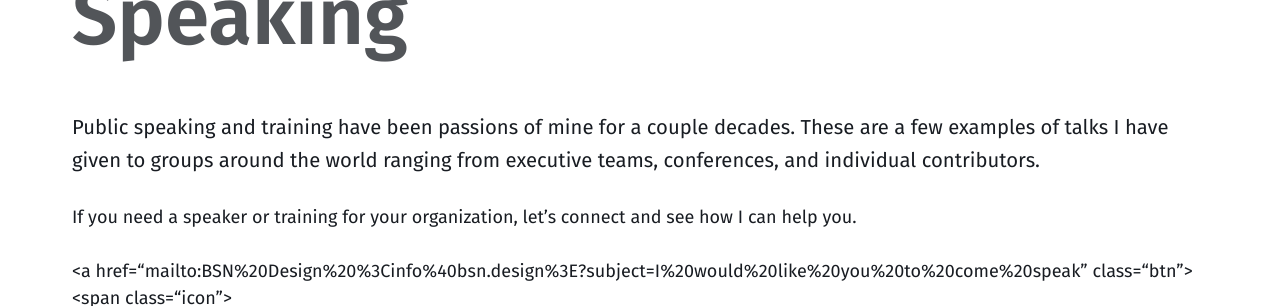
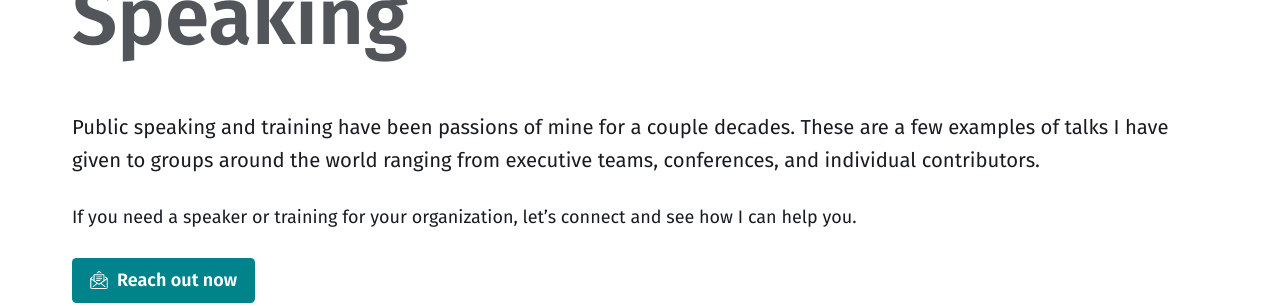
Before and after one commit to bsn-design/bsn-design.github.io, a Jekyll site: the page built from speaking.md, in a window 1280 px wide and 1400 px high, scrolled down 192 px, cut to the strip 0-306 px from the top of the window. Built offline with Jekyll 4.4.1, drawn with Linux system fonts in a browser that asks for light colours; some of the changed text lies outside the part shown.

Commit message:
Fix syntax

```diff
--- a/speaking.md
+++ b/speaking.md
@@ -13,4 +13,4 @@ Public speaking and training have been passions of mine for a couple decades. Th
 
 If you need a speaker or training for your organization, let’s connect and see how I can help you.
 
-<p><a href=“mailto:BSN%20Design%20%3Cinfo%40bsn.design%3E?subject=I%20would%20like%20you%20to%20come%20speak” class=“btn”><span class=“icon”>{% include icon-email.svg %}</span>Reach out now</a></p>
+<p><a href="mailto:BSN%20Design%20%3Cinfo%40bsn.design%3E?subject=I%20would%20like%20you%20to%20come%20speak" class="btn"><span class="icon">{% include icon-email.svg %}</span>Reach out now</a></p>
```
